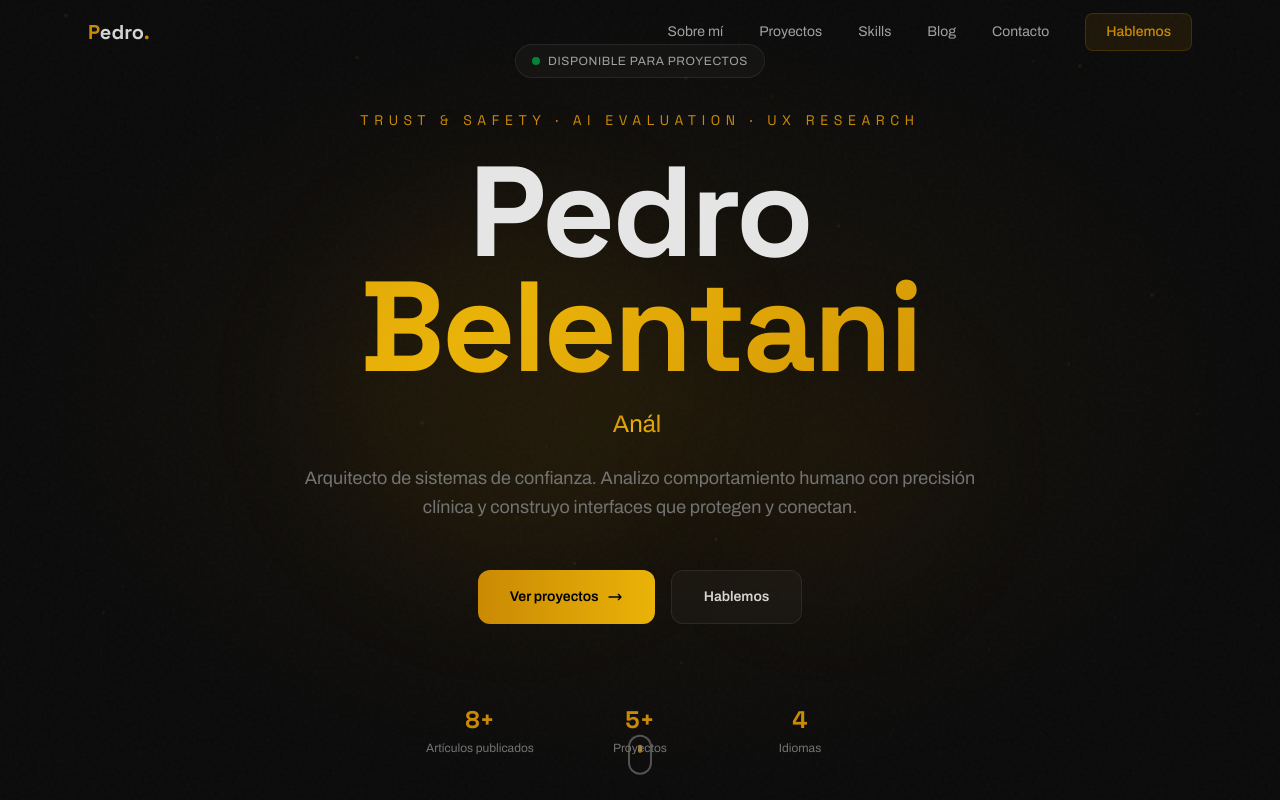
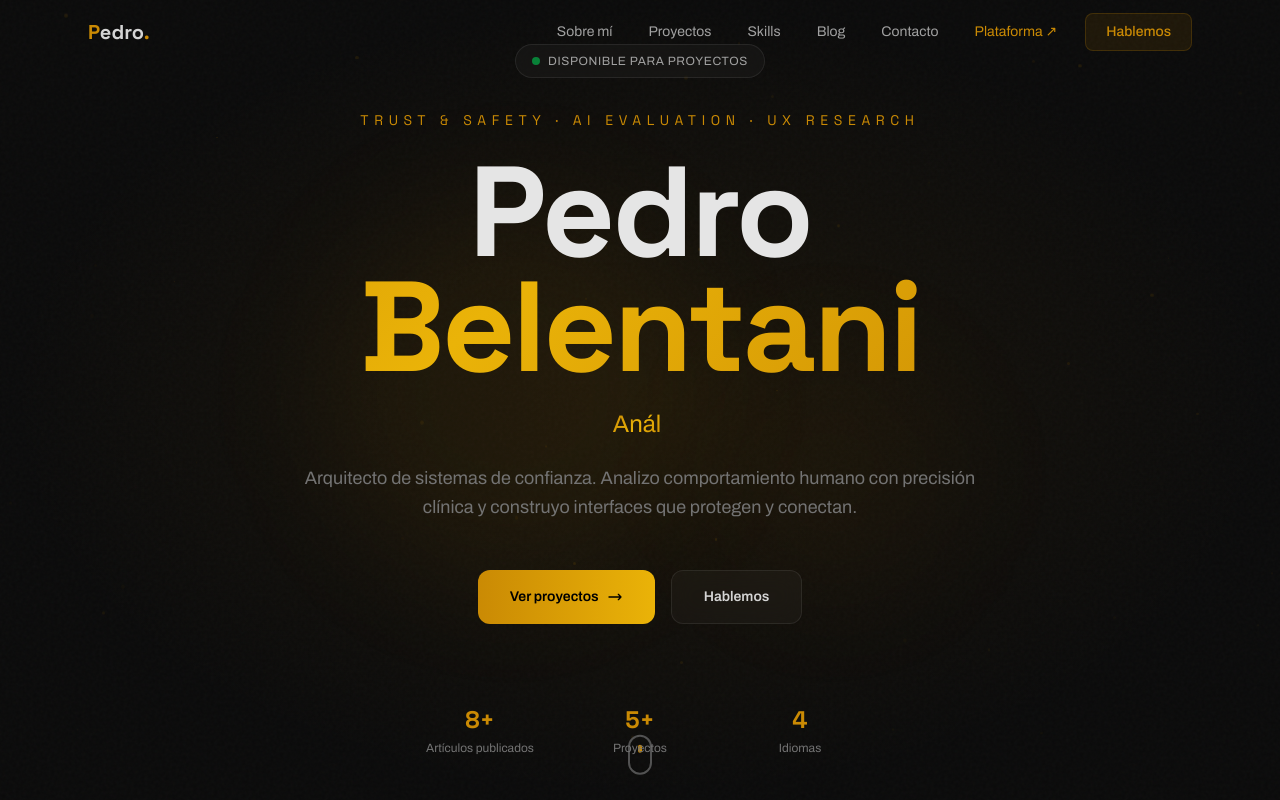
Before and after one commit to belentani7/belentani-portfolio, a Next.js app: page / in a window 1280 px wide. Shown: the top 800 px of the page. Built offline with nearby package versions, Linux system fonts and the light colour scheme.

Commit message:
feat: connect portfolio navigation to platform

```diff
--- a/components/Navbar.tsx
+++ b/components/Navbar.tsx
@@ -53,8 +53,16 @@ export default function Navbar() {
               </Link>
             ))}
             <a
+              href="https://www.belentani.es"
+              target="_blank"
+              rel="noopener noreferrer"
+              className="px-4 py-2 text-sm text-gold hover:text-gold-light transition-colors rounded-lg hover:bg-white/5"
+            >
+              Plataforma ↗
+            </a>
+            <a
               href="#contact"
-              className="ml-4 px-5 py-2 rounded-lg bg-gold/10 border border-gold/20 text-gold text-sm font-medium hover:bg-gold/20 transition-colors"
+              className="ml-2 px-5 py-2 rounded-lg bg-gold/10 border border-gold/20 text-gold text-sm font-medium hover:bg-gold/20 transition-colors"
             >
               Hablemos
             </a>
@@ -111,6 +119,18 @@ export default function Navbar() {
                   </Link>
                 </motion.div>
               ))}
+              <motion.a
+                href="https://www.belentani.es"
+                target="_blank"
+                rel="noopener noreferrer"
+                onClick={() => setOpen(false)}
+                initial={{ opacity: 0, y: 20 }}
+                animate={{ opacity: 1, y: 0 }}
+                transition={{ delay: navLinks.length * 0.05 }}
+                className="block py-4 text-2xl font-display text-gold hover:text-gold-light transition-colors text-center"
+              >
+                Plataforma ↗
+              </motion.a>
             </div>
           </motion.div>
         )}
```
